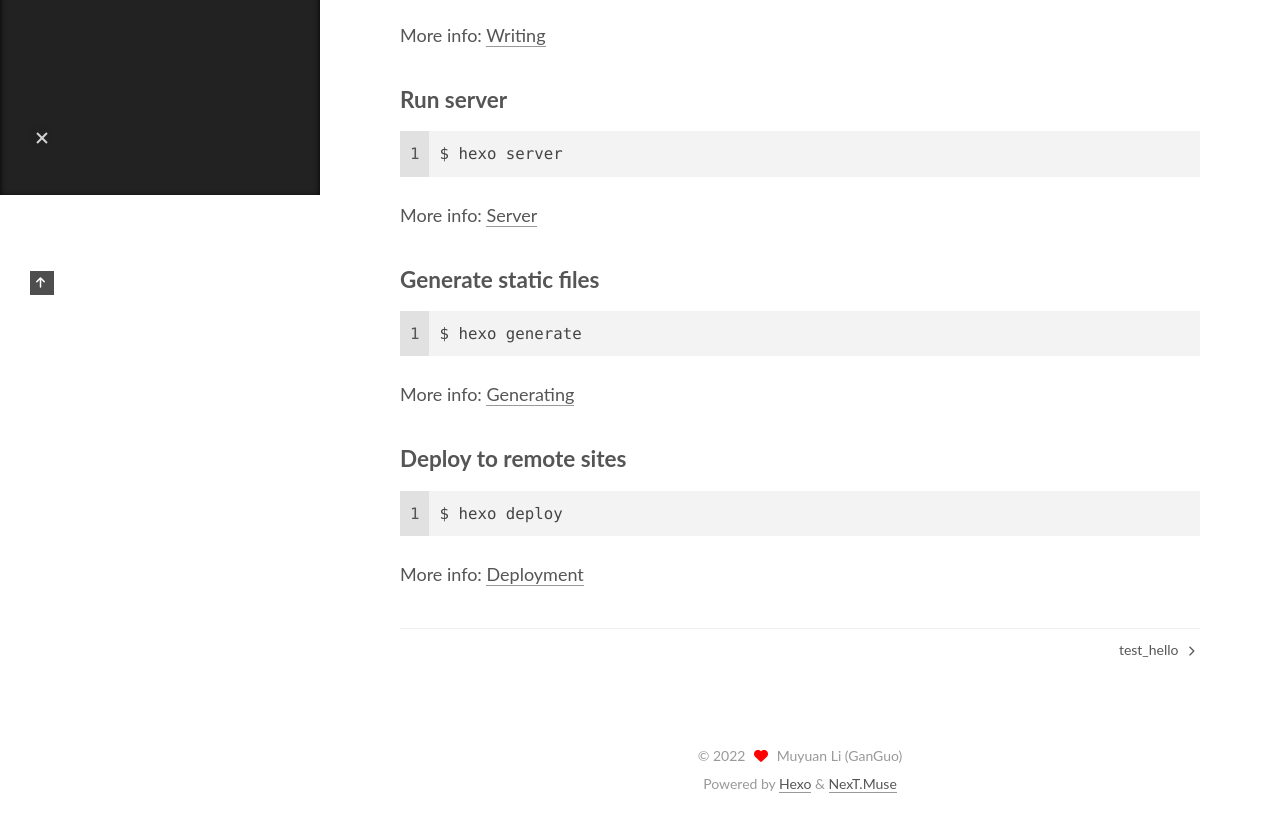
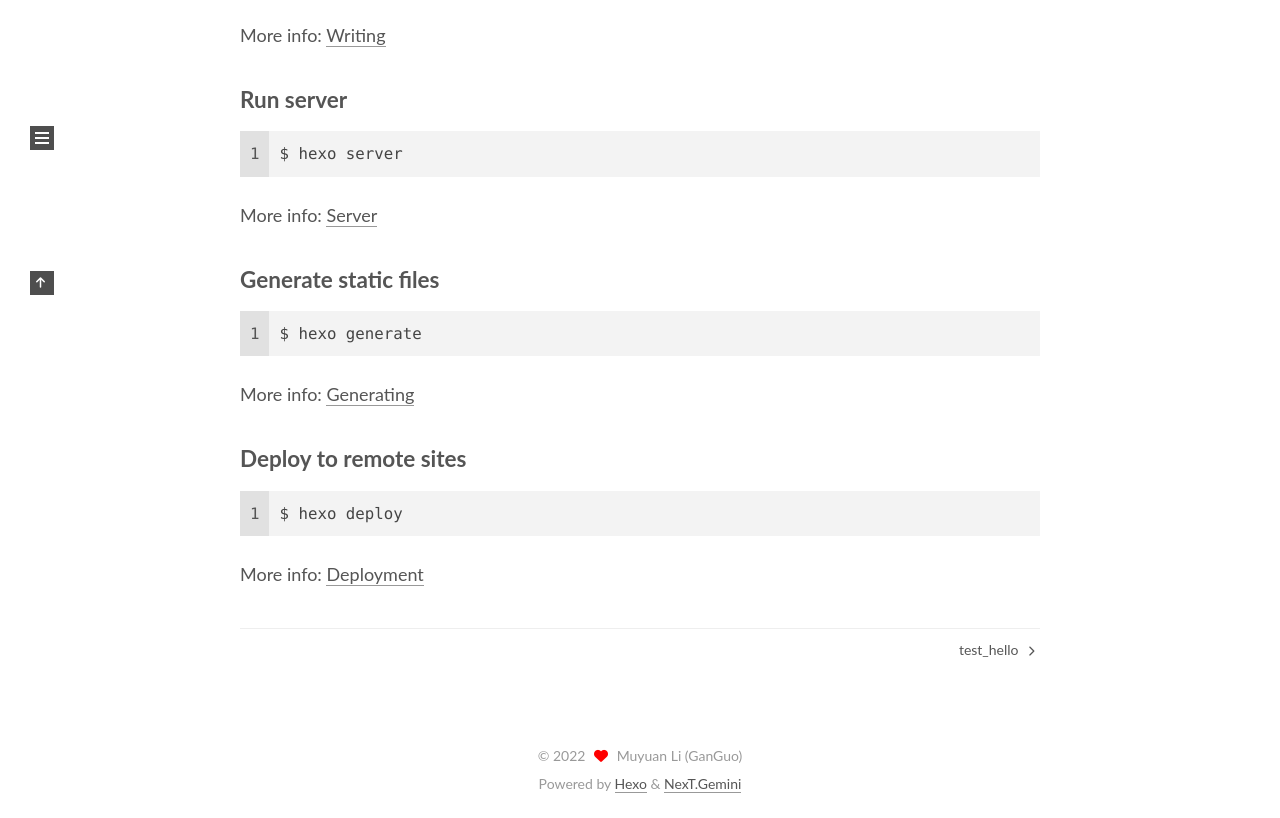
Before and after one commit to MuyuanL/MuyuanL.github.io, a plain HTML site: page 2022/06/05/hello-world/index.html in a window 1280 px wide. Shown: the part 605-1423 px from the top of the page. Drawn offline with nearby package versions, Linux system fonts and the light colour scheme.

Commit message:
Site updated: 2022-06-05 17:46:14

```diff
--- a/2022/06/05/hello-world/index.html
+++ b/2022/06/05/hello-world/index.html
@@ -19,7 +19,7 @@
 <link rel="stylesheet" href="https://cdnjs.cloudflare.com/ajax/libs/font-awesome/6.1.1/css/all.min.css" integrity="sha256-DfWjNxDkM94fVBWx1H5BMMp0Zq7luBlV8QRcSES7s+0=" crossorigin="anonymous">
   <link rel="stylesheet" href="https://cdnjs.cloudflare.com/ajax/libs/animate.css/3.1.1/animate.min.css" integrity="sha256-PR7ttpcvz8qrF57fur/yAx1qXMFJeJFiA6pSzWi0OIE=" crossorigin="anonymous">
 
-<script class="next-config" data-name="main" type="application/json">{"hostname":"muyuanl.github.io","root":"/","images":"/images","scheme":"Muse","darkmode":true,"version":"8.12.1","exturl":false,"sidebar":{"position":"left","display":"post","padding":18,"offset":12},"copycode":{"enable":false,"style":null},"bookmark":{"enable":false,"color":"#222","save":"auto"},"mediumzoom":false,"lazyload":false,"pangu":false,"comments":{"style":"tabs","active":null,"storage":true,"lazyload":false,"nav":null},"stickytabs":false,"motion":{"enable":true,"async":false,"transition":{"post_block":"fadeIn","post_header":"fadeInDown","post_body":"fadeInDown","coll_header":"fadeInLeft","sidebar":"fadeInUp"}},"prism":false,"i18n":{"placeholder":"Searching...","empty":"We didn't find any results for the search: ${query}","hits_time":"${hits} results found in ${time} ms","hits":"${hits} results found"}}</script><script src="/js/config.js"></script>
+<script class="next-config" data-name="main" type="application/json">{"hostname":"muyuanl.github.io","root":"/","images":"/images","scheme":"Gemini","darkmode":true,"version":"8.12.1","exturl":false,"sidebar":{"position":"left","display":"post","padding":18,"offset":12},"copycode":{"enable":false,"style":null},"bookmark":{"enable":false,"color":"#222","save":"auto"},"mediumzoom":false,"lazyload":false,"pangu":false,"comments":{"style":"tabs","active":null,"storage":true,"lazyload":false,"nav":null},"stickytabs":false,"motion":{"enable":true,"async":false,"transition":{"post_block":"fadeIn","post_header":"fadeInDown","post_body":"fadeInDown","coll_header":"fadeInLeft","sidebar":"fadeInUp"}},"prism":false,"i18n":{"placeholder":"Searching...","empty":"We didn't find any results for the search: ${query}","hits_time":"${hits} results found in ${time} ms","hits":"${hits} results found"}}</script><script src="/js/config.js"></script>
 
     <meta name="description" content="Welcome to Hexo! This is your very first post. Check documentation for more info. If you get any problems when using Hexo, you can find the answer in troubleshooting or you can ask me on GitHub. Quick">
 <meta property="og:type" content="article">
@@ -272,7 +272,7 @@
   </span>
   <span class="author" itemprop="copyrightHolder">Muyuan Li (GanGuo)</span>
 </div>
-  <div class="powered-by">Powered by <a href="https://hexo.io/" rel="noopener" target="_blank">Hexo</a> & <a href="https://theme-next.js.org/muse/" rel="noopener" target="_blank">NexT.Muse</a>
+  <div class="powered-by">Powered by <a href="https://hexo.io/" rel="noopener" target="_blank">Hexo</a> & <a href="https://theme-next.js.org/" rel="noopener" target="_blank">NexT.Gemini</a>
   </div>
 
     </div>
@@ -280,7 +280,7 @@
 
 
   <script src="https://cdnjs.cloudflare.com/ajax/libs/animejs/3.2.1/anime.min.js" integrity="sha256-XL2inqUJaslATFnHdJOi9GfQ60on8Wx1C2H8DYiN1xY=" crossorigin="anonymous"></script>
-<script src="/js/comments.js"></script><script src="/js/utils.js"></script><script src="/js/motion.js"></script><script src="/js/schemes/muse.js"></script><script src="/js/next-boot.js"></script>
+<script src="/js/comments.js"></script><script src="/js/utils.js"></script><script src="/js/motion.js"></script><script src="/js/next-boot.js"></script>
 
 
 
```
Also changed, not shown: 2022/06/05/test-hello/index.html (+3 -3 lines), archives/2022/06/index.html (+3 -3 lines), archives/2022/index.html (+3 -3 lines), archives/index.html (+3 -3 lines), index.html (+3 -3 lines).
